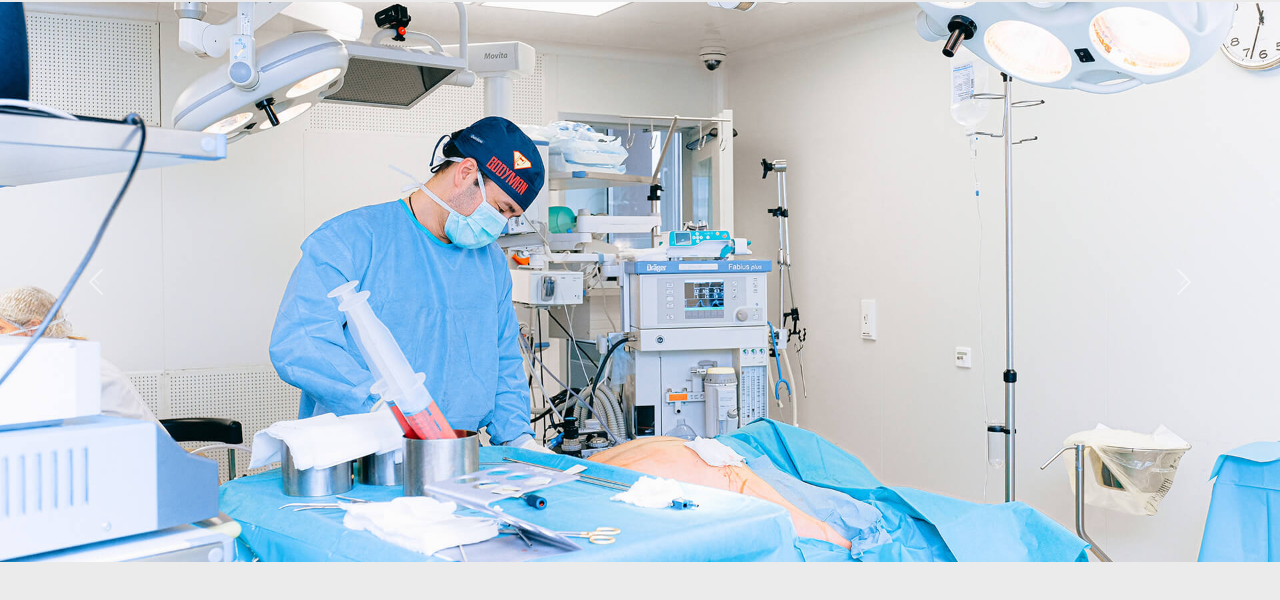
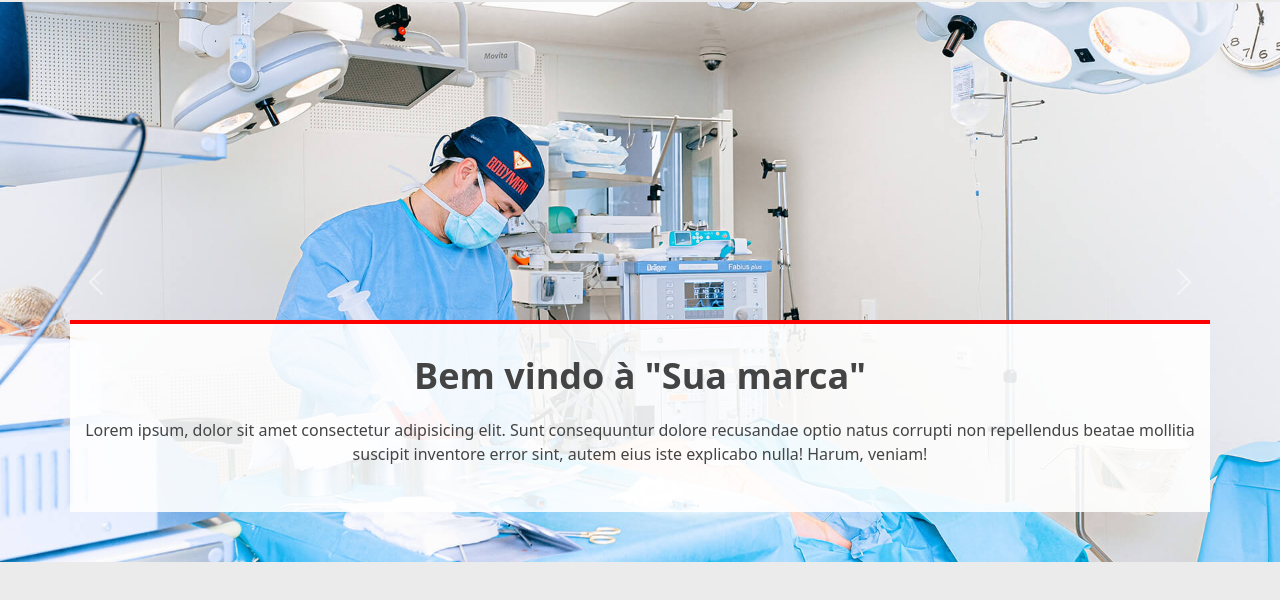
Before and after one commit to Leticia-Aymee/projetosite, a plain HTML site: page index.html in a window 1280 px wide. Shown: the part 114-714 px from the top of the page. Drawn offline with nearby package versions, Linux system fonts and the light colour scheme.

Commit message:
update do css

```diff
--- a/css/main.css
+++ b/css/main.css
@@ -11,6 +11,7 @@
     --nav-dropdown-hover-color: #3fbbc0;
     --nav-bg-topbar: #3fbbc0;
     --nav-color2: #ebebeb;
+    --surface: #fff;
 }
 
 body {
@@ -299,6 +300,31 @@ a {
   align-items: flex-end;
 }
 
+.hero .container {
+  background: color-mix(in srgb, var(--surface), transparent 10%);
+  position: relative;
+  text-align: center;
+  padding-top: 30px;
+  padding-bottom: 30px;
+  border-top: 4px solid red;
+  z-index: 3;
+  margin-bottom: 50px;
+}
+
+@media (max-width: 1200px) {
+  .hero .container {
+    margin-left: 50px;
+    margin-right: 50px;
+  }
+}
+
+.hero h2 {
+  margin-bottom: 20px;
+  font-size: 36px;
+  font-weight: 700;
+  /* color: ; */
+}
+
 @media (max-height:500px),
 (max-width:500px) {
     .hero .carousel {
```
